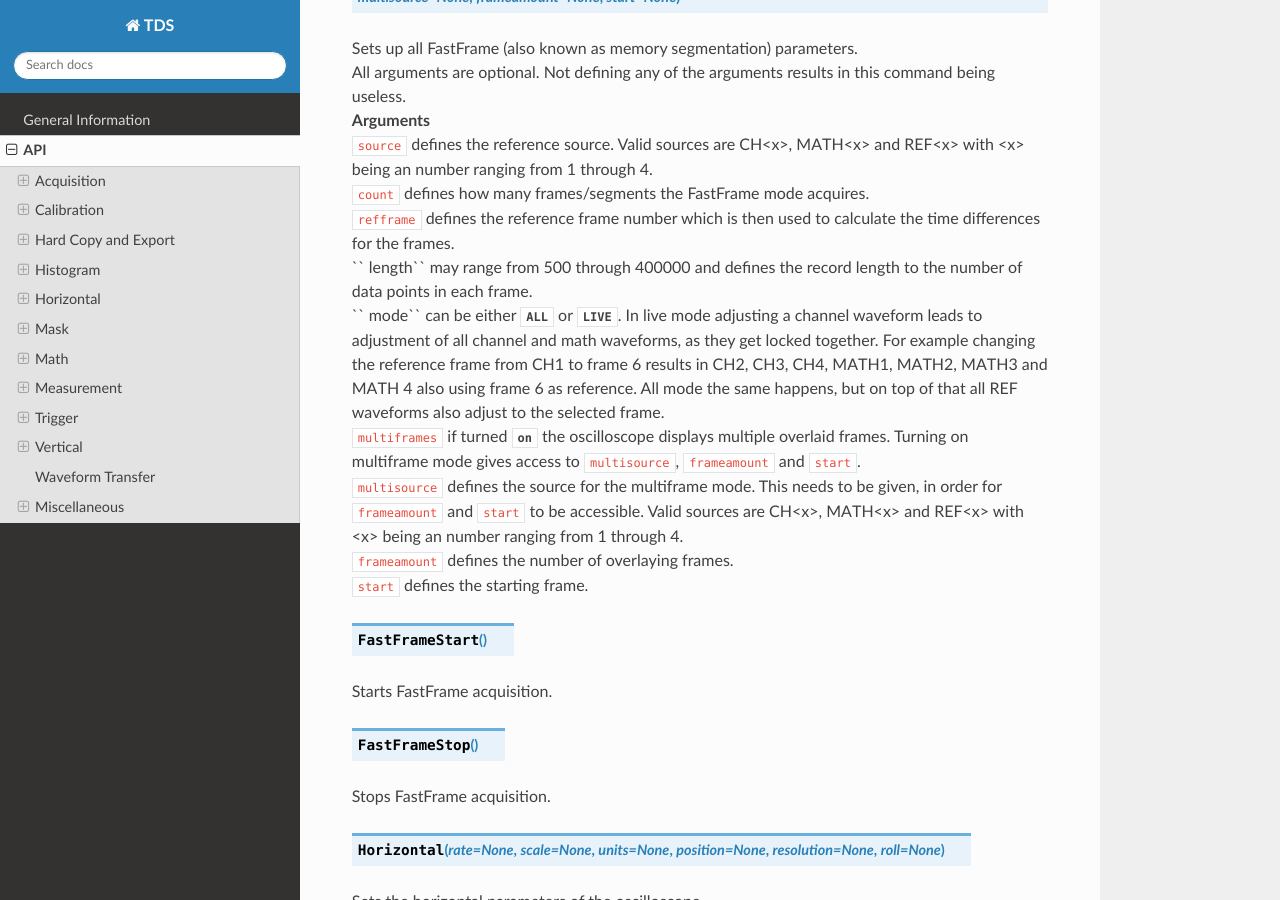
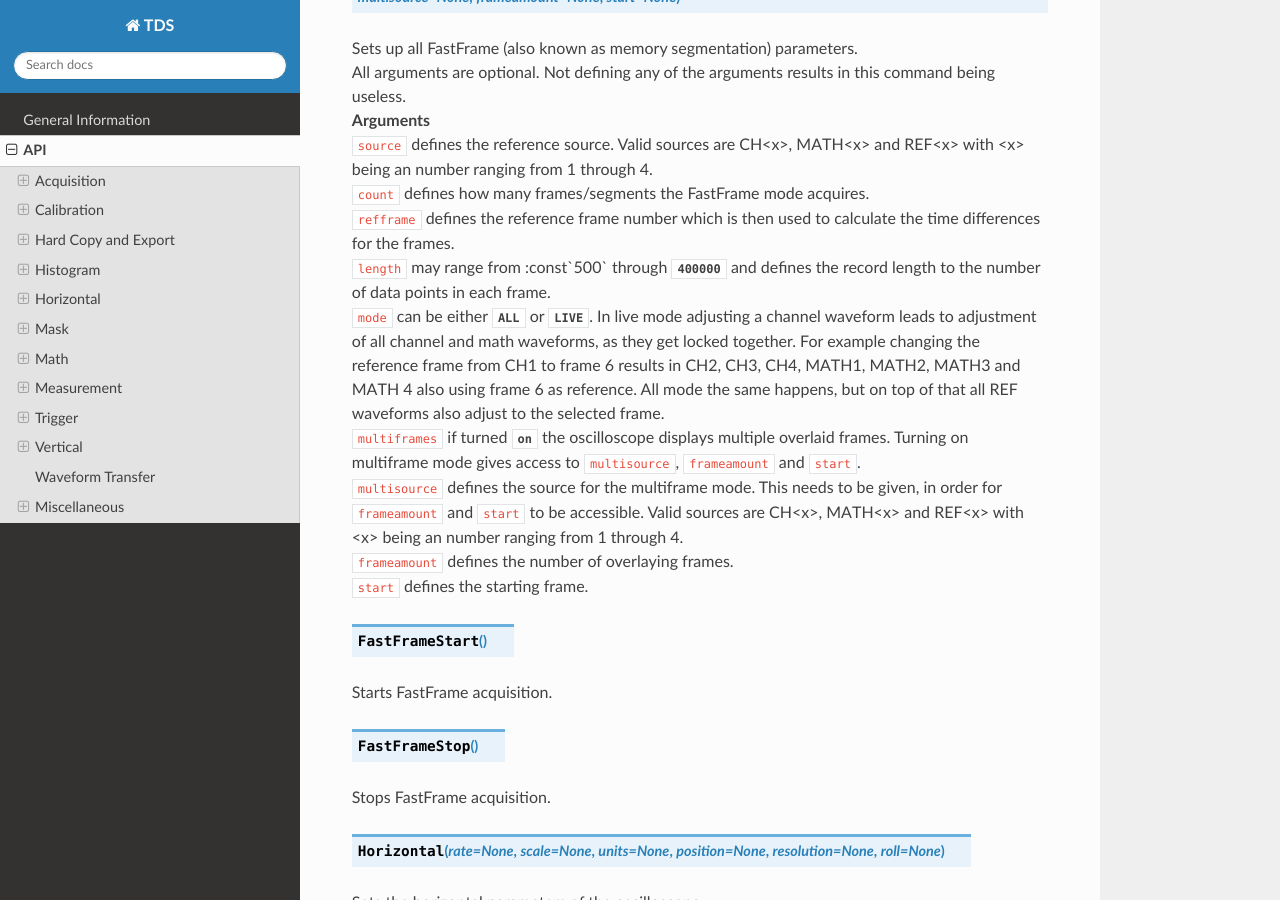
Before and after one commit to NeleWandel/TDS, a Sphinx documentation site: the page built from docs/source/API.rst, in a window 1280 px wide and 900 px high, scrolled down 6693 px. Built offline with Sphinx 7.4.7 and the Read the Docs theme 2.0.0, drawn with Linux system fonts in a browser that asks for light colours; pages that are not in the unit, such as notebooks, are missing from menus.

```diff
--- a/docs/source/API.rst
+++ b/docs/source/API.rst
@@ -178,8 +178,8 @@ Horizontal
 | ``source`` defines the reference source. Valid sources are CH<x>, MATH<x> and REF<x> with <x> being an number ranging from 1 through 4.
 | ``count`` defines how many frames/segments the FastFrame mode acquires.
 | ``refframe`` defines the reference frame number which is then used to calculate the time differences for the frames.
-| `` length`` may range from 500 through 400000 and defines the record length to the number of data points in each frame.
-| `` mode`` can be either :const:`ALL` or :const:`LIVE`. In live mode adjusting a channel waveform leads to adjustment of all channel and math waveforms, as they get locked together. For example changing the reference frame from CH1 to frame 6 results in CH2, CH3, CH4, MATH1, MATH2, MATH3 and MATH 4 also using frame 6 as reference. All mode the same happens, but on top of that all REF waveforms also adjust to the selected frame.
+| ``length`` may range from :const`500` through :const:`400000` and defines the record length to the number of data points in each frame.
+| ``mode`` can be either :const:`ALL` or :const:`LIVE`. In live mode adjusting a channel waveform leads to adjustment of all channel and math waveforms, as they get locked together. For example changing the reference frame from CH1 to frame 6 results in CH2, CH3, CH4, MATH1, MATH2, MATH3 and MATH 4 also using frame 6 as reference. All mode the same happens, but on top of that all REF waveforms also adjust to the selected frame.
 | ``multiframes`` if turned :const:`on` the oscilloscope displays multiple overlaid frames. Turning on multiframe mode gives access to ``multisource``, ``frameamount`` and ``start``.
 | ``multisource`` defines the source for the multiframe mode. This needs to be given, in order for ``frameamount`` and ``start`` to be accessible. Valid sources are CH<x>, MATH<x> and REF<x> with <x> being an number ranging from 1 through 4.
 | ``frameamount`` defines the number of overlaying frames.
```
